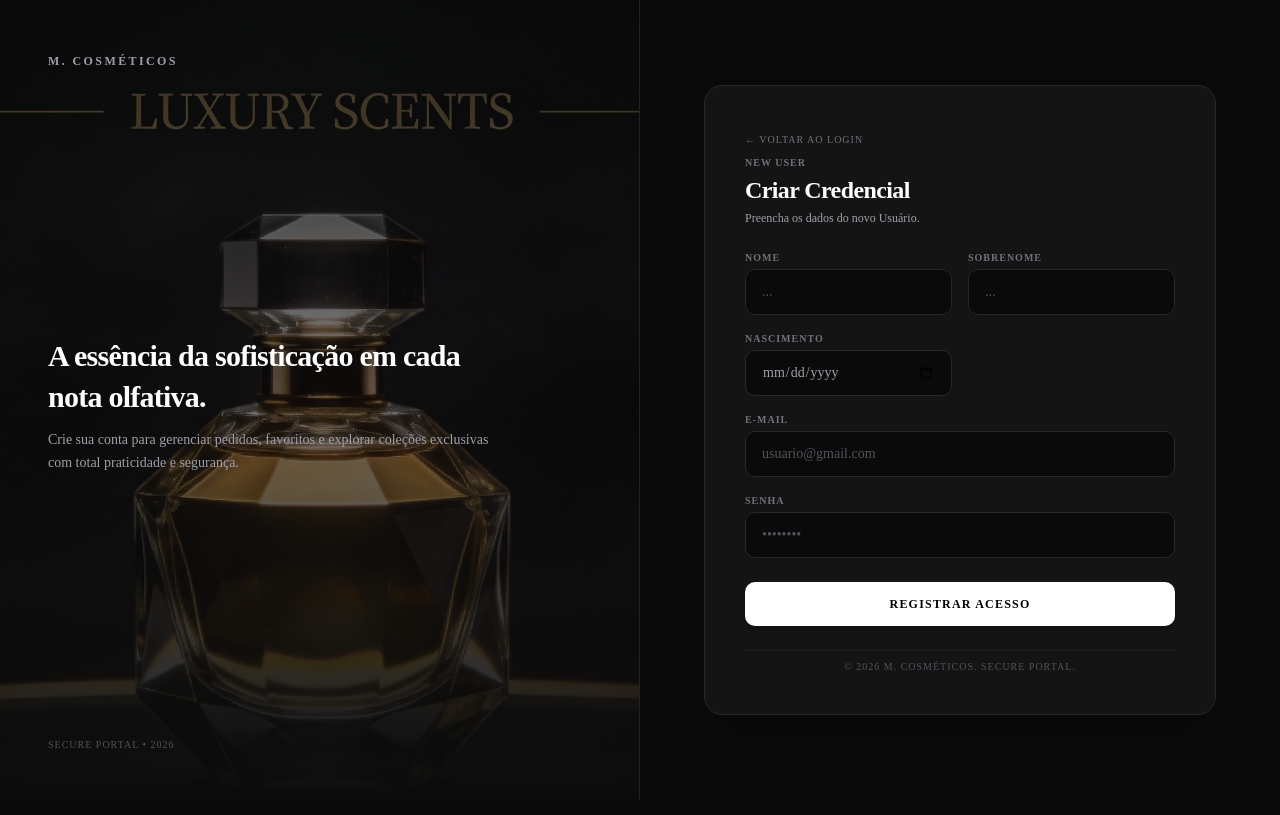
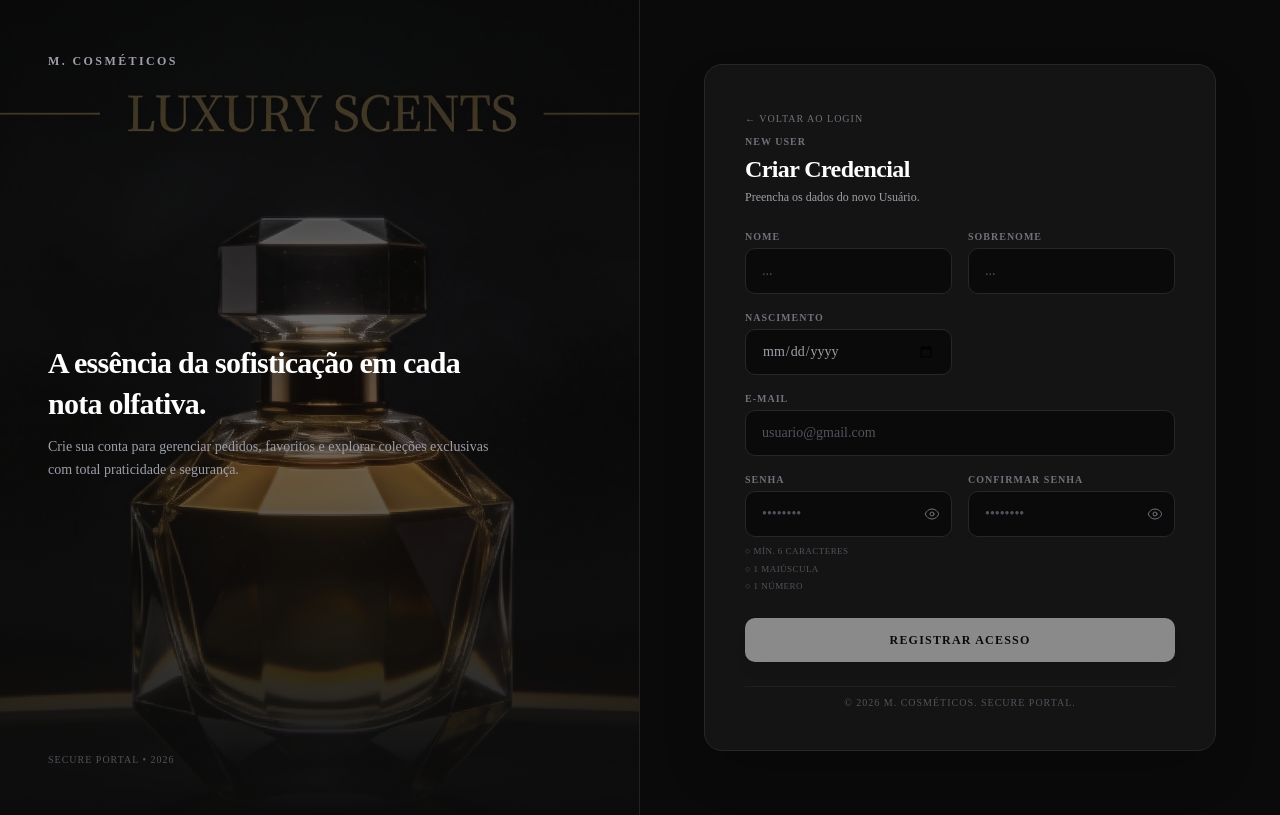
Before and after one commit to MikaelNDN/MCosmeticos, a Next.js app in the folder front-end/: page /cadastro in a window 1280 px wide. Built offline with nearby package versions, Linux system fonts and the light colour scheme.

Commit message:
test: adiciona suite completa de testes unitarios no PerfumeService

```diff
--- a/front-end/app/cadastro/page.tsx
+++ b/front-end/app/cadastro/page.tsx
@@ -3,7 +3,6 @@
 import { useState } from "react";
 import { useRouter } from "next/navigation";
 import api from "@/services/api";
-import Link from "next/link";
 import Image from "next/image";
 
 export default function CadastrarAdminPage() {
@@ -14,14 +13,40 @@ export default function CadastrarAdminPage() {
     const [cidade, setCidade] = useState("");
     const [email, setEmail] = useState("");
     const [senha, setSenha] = useState("");
+    const [confirmarSenha, setConfirmarSenha] = useState("");
+
+    // Controles de visibilidade da senha
+    const [mostrarSenha, setMostrarSenha] = useState(false);
+    const [mostrarConfirmarSenha, setMostrarConfirmarSenha] = useState(false);
 
     const [loading, setLoading] = useState(false);
     const [erro, setErro] = useState("");
+
+    // Validações em tempo real (reagem a cada tecla digitada)
+    const temMaiuscula = /[A-Z]/.test(senha);
+    const temNumero = /[0-9]/.test(senha);
+    const tamanhoValido = senha.length >= 6;
+    const senhasCoincidem = senha === confirmarSenha && confirmarSenha.length > 0;
+    const senhaTotalmenteValida = temMaiuscula && temNumero && tamanhoValido;
+    const dataMaxima = new Date().toISOString().split("T")[0];
+    const dataMinima = "1900-01-01";
 
     const handleCadastro = async (e: React.FormEvent) => {
         e.preventDefault();
         setLoading(true);
         setErro("");
+
+        if (!senhasCoincidem) {
+            setErro("As senhas não coincidem. Digite novamente.");
+            setLoading(false);
+            return;
+        }
+
+        if (!senhaTotalmenteValida) {
+            setErro("A senha não atende aos requisitos mínimos de segurança.");
+            setLoading(false);
+            return;
+        }
 
         try {
             await api.post("/api/usuarios/cadastro", {
@@ -130,12 +155,14 @@ export default function CadastrarAdminPage() {
                                 <label className="block text-[10px] uppercase tracking-widest text-zinc-500 mb-1 font-semibold">Nascimento</label>
                                 <input
                                     type="date"
+                                    required
+                                    max={dataMaxima}
+                                    min={dataMinima}
                                     value={dataNascimento}
                                     onChange={(e) => setDataNascimento(e.target.value)}
                                     className="w-full bg-[#0A0A0A] border border-zinc-800 rounded-lg px-4 py-3 text-sm focus:outline-none focus:border-zinc-500 transition-all text-zinc-400"
                                 />
                             </div>
-
                         </div>
 
                         <div>
@@ -150,22 +177,90 @@ export default function CadastrarAdminPage() {
                             />
                         </div>
 
+                        <div className="grid grid-cols-2 gap-4">
                             <div>
                                 <label className="block text-[10px] uppercase tracking-widest text-zinc-500 mb-1 font-semibold">Senha</label>
+                                <div className="relative">
                                     <input
-                                type="password"
+                                        type={mostrarSenha ? "text" : "password"}
                                         required
                                         value={senha}
                                         onChange={(e) => setSenha(e.target.value)}
                                         placeholder="••••••••"
-                                className="w-full bg-[#0A0A0A] border border-zinc-800 rounded-lg px-4 py-3 text-sm focus:outline-none focus:border-zinc-500 transition-all text-white placeholder:text-zinc-600"
+                                        className="w-full bg-[#0A0A0A] border border-zinc-800 rounded-lg px-4 py-3 text-sm focus:outline-none focus:border-zinc-500 transition-all text-white placeholder:text-zinc-600 pr-10"
                                     />
+                                    <button
+                                        type="button"
+                                        onClick={() => setMostrarSenha(!mostrarSenha)}
+                                        className="absolute inset-y-0 right-3 flex items-center justify-center text-zinc-500 hover:text-zinc-300 transition-colors"
+                                    >
+                                        {mostrarSenha ? (
+                                            <svg xmlns="http://www.w3.org/2000/svg" fill="none" viewBox="0 0 24 24" strokeWidth={1.5} stroke="currentColor" className="w-4 h-4">
+                                                <path strokeLinecap="round" strokeLinejoin="round" d="M3.98 8.223A10.477 10.477 0 001.934 12C3.226 16.338 7.244 19.5 12 19.5c.993 0 1.953-.138 2.863-.395M6.228 6.228A10.45 10.45 0 0112 4.5c4.756 0 8.773 3.162 10.065 7.498a10.523 10.523 0 01-4.293 5.774M6.228 6.228L3 3m3.228 3.228l3.65 3.65m7.894 7.894L21 21m-3.228-3.228l-3.65-3.65m0 0a3 3 0 10-4.243-4.243m4.242 4.242L9.88 9.88" />
+                                            </svg>
+                                        ) : (
+                                            <svg xmlns="http://www.w3.org/2000/svg" fill="none" viewBox="0 0 24 24" strokeWidth={1.5} stroke="currentColor" className="w-4 h-4">
+                                                <path strokeLinecap="round" strokeLinejoin="round" d="M2.036 12.322a1.012 1.012 0 010-.639C3.423 7.51 7.36 4.5 12 4.5c4.638 0 8.573 3.007 9.963 7.178.07.207.07.431 0 .639C20.577 16.49 16.64 19.5 12 19.5c-4.638 0-8.573-3.007-9.963-7.178z" />
+                                                <path strokeLinecap="round" strokeLinejoin="round" d="M15 12a3 3 0 11-6 0 3 3 0 016 0z" />
+                                            </svg>
+                                        )}
+                                    </button>
+                                </div>
+                                <div className="mt-2 space-y-1">
+                                    <p className={`text-[9px] uppercase tracking-wider flex items-center gap-1 ${tamanhoValido ? 'text-emerald-500' : 'text-zinc-600'}`}>
+                                        {tamanhoValido ? '✓' : '○'} Mín. 6 caracteres
+                                    </p>
+                                    <p className={`text-[9px] uppercase tracking-wider flex items-center gap-1 ${temMaiuscula ? 'text-emerald-500' : 'text-zinc-600'}`}>
+                                        {temMaiuscula ? '✓' : '○'} 1 Maiúscula
+                                    </p>
+                                    <p className={`text-[9px] uppercase tracking-wider flex items-center gap-1 ${temNumero ? 'text-emerald-500' : 'text-zinc-600'}`}>
+                                        {temNumero ? '✓' : '○'} 1 Número
+                                    </p>
+                                </div>
+                            </div>
+
+                            <div>
+                                <label className="block text-[10px] uppercase tracking-widest text-zinc-500 mb-1 font-semibold">Confirmar Senha</label>
+                                <div className="relative">
+                                    <input
+                                        type={mostrarConfirmarSenha ? "text" : "password"}
+                                        required
+                                        value={confirmarSenha}
+                                        onChange={(e) => setConfirmarSenha(e.target.value)}
+                                        placeholder="••••••••"
+                                        className="w-full bg-[#0A0A0A] border border-zinc-800 rounded-lg px-4 py-3 text-sm focus:outline-none focus:border-zinc-500 transition-all text-white placeholder:text-zinc-600 pr-10"
+                                    />
+                                    <button
+                                        type="button"
+                                        onClick={() => setMostrarConfirmarSenha(!mostrarConfirmarSenha)}
+                                        className="absolute inset-y-0 right-3 flex items-center justify-center text-zinc-500 hover:text-zinc-300 transition-colors"
+                                    >
+                                        {mostrarConfirmarSenha ? (
+                                            <svg xmlns="http://www.w3.org/2000/svg" fill="none" viewBox="0 0 24 24" strokeWidth={1.5} stroke="currentColor" className="w-4 h-4">
+                                                <path strokeLinecap="round" strokeLinejoin="round" d="M3.98 8.223A10.477 10.477 0 001.934 12C3.226 16.338 7.244 19.5 12 19.5c.993 0 1.953-.138 2.863-.395M6.228 6.228A10.45 10.45 0 0112 4.5c4.756 0 8.773 3.162 10.065 7.498a10.523 10.523 0 01-4.293 5.774M6.228 6.228L3 3m3.228 3.228l3.65 3.65m7.894 7.894L21 21m-3.228-3.228l-3.65-3.65m0 0a3 3 0 10-4.243-4.243m4.242 4.242L9.88 9.88" />
+                                            </svg>
+                                        ) : (
+                                            <svg xmlns="http://www.w3.org/2000/svg" fill="none" viewBox="0 0 24 24" strokeWidth={1.5} stroke="currentColor" className="w-4 h-4">
+                                                <path strokeLinecap="round" strokeLinejoin="round" d="M2.036 12.322a1.012 1.012 0 010-.639C3.423 7.51 7.36 4.5 12 4.5c4.638 0 8.573 3.007 9.963 7.178.07.207.07.431 0 .639C20.577 16.49 16.64 19.5 12 19.5c-4.638 0-8.573-3.007-9.963-7.178z" />
+                                                <path strokeLinecap="round" strokeLinejoin="round" d="M15 12a3 3 0 11-6 0 3 3 0 016 0z" />
+                                            </svg>
+                                        )}
+                                    </button>
+                                </div>
+                                {confirmarSenha.length > 0 && (
+                                    <div className="mt-2">
+                                        <p className={`text-[9px] uppercase tracking-wider flex items-center gap-1 ${senhasCoincidem ? 'text-emerald-500' : 'text-red-400'}`}>
+                                            {senhasCoincidem ? '✓ Senhas coincidem' : '✗ Senhas divergentes'}
+                                        </p>
+                                    </div>
+                                )}
+                            </div>
                         </div>
 
                         <button
                             type="submit"
-                            disabled={loading}
-                            className="w-full bg-white text-black text-xs uppercase tracking-widest py-3.5 rounded-lg hover:bg-zinc-200 transition-colors font-bold shadow-lg disabled:opacity-50 mt-2 cursor-pointer"
+                            disabled={loading || !senhaTotalmenteValida || !senhasCoincidem}
+                            className="w-full bg-white text-black text-xs uppercase tracking-widest py-3.5 rounded-lg hover:bg-zinc-200 transition-colors font-bold shadow-lg disabled:opacity-50 disabled:cursor-not-allowed mt-2 cursor-pointer"
                         >
                             {loading ? "Cadastrando..." : "Registrar Acesso"}
                         </button>
```
Also changed, not shown: 1 other file (tests, documents, lock files or other folders). Lines whose indentation alone changed are shown as unchanged.
